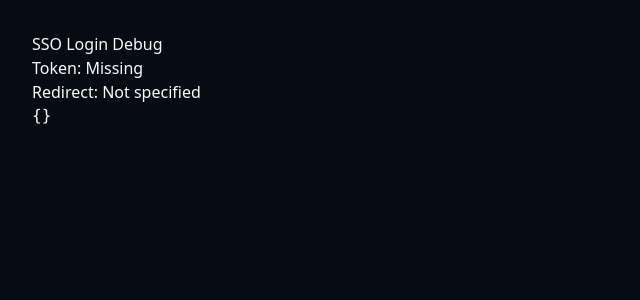
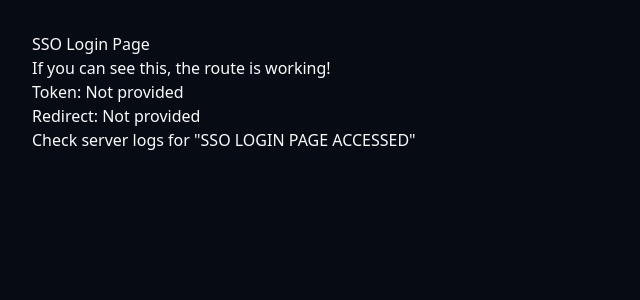
Before and after one commit to Kevin-Shelton/iKoneworld_in-field, a Next.js app: page /sso-login in a window 1280 px wide. Shown: the top 300 px of the page, without its empty margins (0-640 px from the left). Built offline with nearby package versions, Linux system fonts and the light colour scheme; no server answers.

Commit message:
Debug: Use exact same pattern as working sso-test page

```diff
--- a/app/sso-login/page.tsx
+++ b/app/sso-login/page.tsx
@@ -1,35 +1,23 @@
-// No imports needed for this debug version
+export const dynamic = 'force-dynamic';
 
 interface SSOLoginPageProps {
   searchParams: Promise<{ token?: string; redirect?: string }>;
 }
 
-// Force dynamic rendering because we use cookies
-export const dynamic = 'force-dynamic';
-
 export default async function SSOLoginPage({ searchParams }: SSOLoginPageProps) {
-  try {
-    // Await searchParams in Next.js 15+
   const params = await searchParams;
 
   console.log('=== SSO LOGIN PAGE ACCESSED ===');
-    console.log('Search params:', params);
+  console.log('Token:', params.token);
+  console.log('Redirect:', params.redirect);
 
   return (
     <div style={{ padding: '2rem', fontFamily: 'system-ui' }}>
-        <h1>SSO Login Debug</h1>
-        <p>Token: {params.token ? 'Present' : 'Missing'}</p>
-        <p>Redirect: {params.redirect || 'Not specified'}</p>
-        <pre>{JSON.stringify(params, null, 2)}</pre>
-      </div>
-    );
-  } catch (error) {
-    console.error('[SSO] Error:', error);
-    return (
-      <div style={{ padding: '2rem', fontFamily: 'system-ui', color: 'red' }}>
-        <h1>SSO Error</h1>
-        <pre>{String(error)}</pre>
+      <h1>SSO Login Page</h1>
+      <p>If you can see this, the route is working!</p>
+      <p>Token: {params.token || 'Not provided'}</p>
+      <p>Redirect: {params.redirect || 'Not provided'}</p>
+      <p>Check server logs for "SSO LOGIN PAGE ACCESSED"</p>
     </div>
   );
 }
-}
```
Lines whose indentation alone changed are shown as unchanged.
